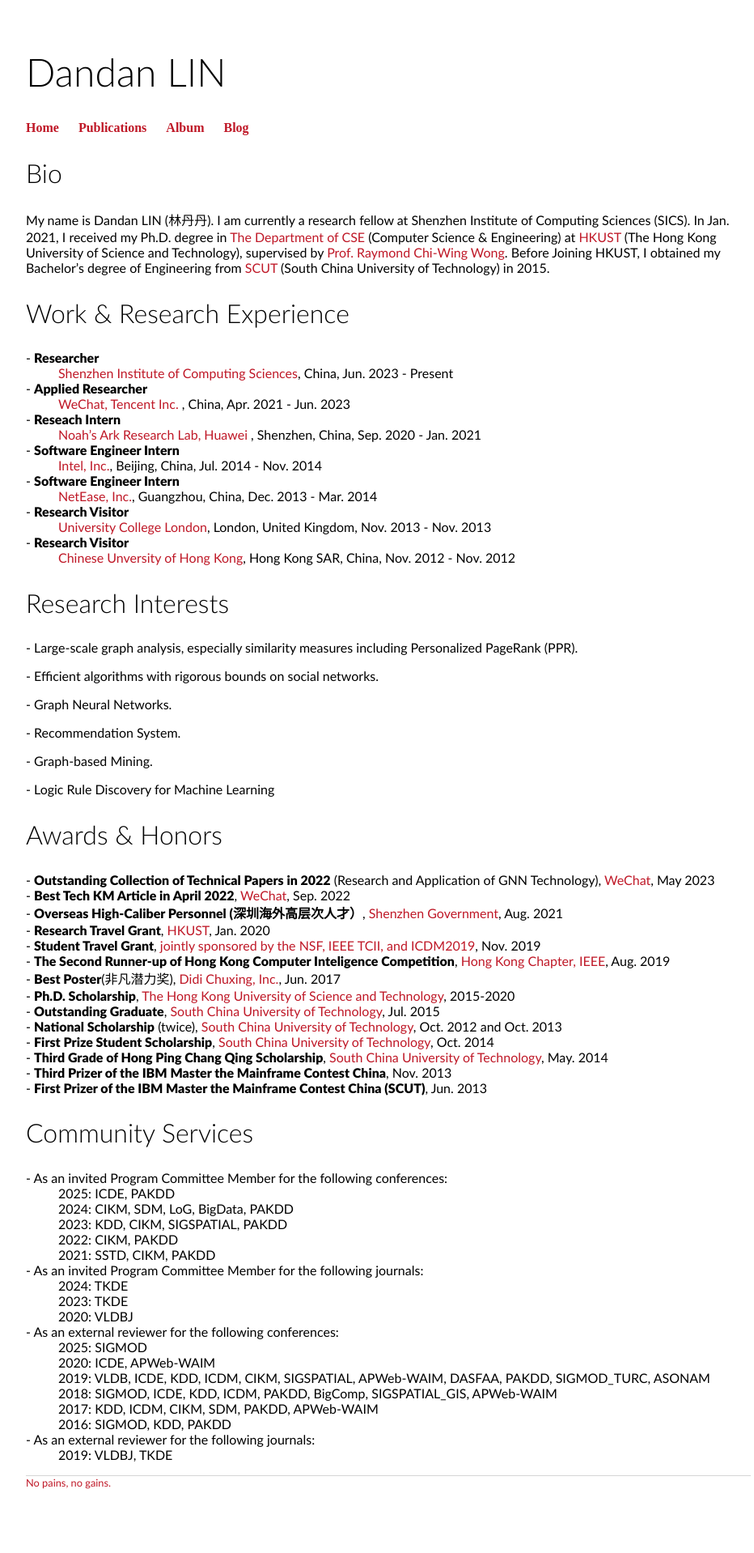
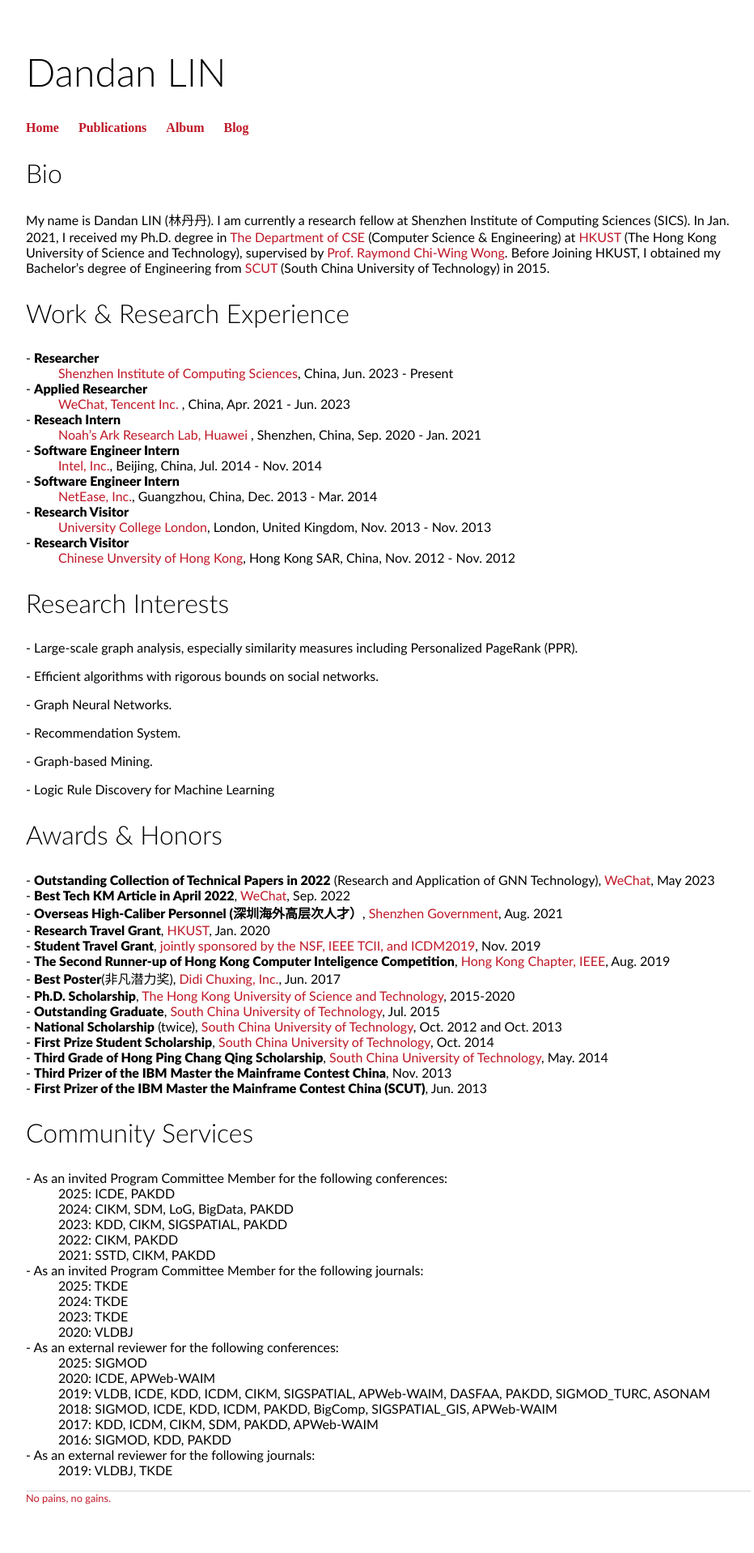
Before and after one commit to 2danlin/2danlin.github.io, a Jekyll site: the page built from index.html, in a window 1280 px wide. Shown: the whole page at 81% size, without its empty margins (160-1092 px from the left). Built offline with Jekyll 4.4.1, drawn with Linux system fonts in a browser that asks for light colours.

Commit message:
Update index.html

```diff
--- a/index.html
+++ b/index.html
@@ -73,6 +73,7 @@ title: Dandan's Homepage
 		<dd>2021: SSTD, CIKM, PAKDD</dd>
 
 		<dt>- As an invited Program Committee Member for the following journals:</dt>
+		<dd>2025: TKDE</dd>
 		<dd>2024: TKDE</dd>
 		<dd>2023: TKDE</dd>
 		<dd>2020: VLDBJ</dd>
```
